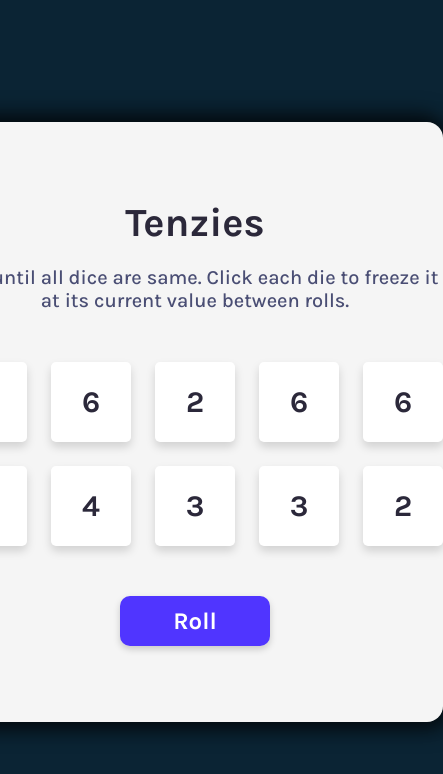
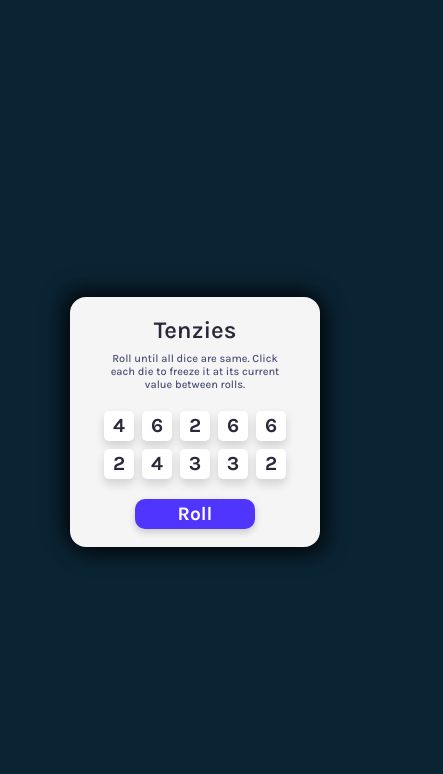
Before and after one commit to JuJu2181/React-Projects, a React (Create React App) app in the folder tenzies-game/: page / in a window 390 px wide. Shown: the top 774 px of the page, 443 px wide, since content can reach past the window. Built offline with nearby package versions, Linux system fonts and the light colour scheme.

Commit message:
feat!: Responsiveness added to app

```diff
--- a/tenzies-game/src/assets/css/index.css
+++ b/tenzies-game/src/assets/css/index.css
@@ -57,6 +57,7 @@ main{
     margin-bottom: 50px;
     text-align: center;
     font-weight: 500;
+    padding: 0 10px;
 }
 
 .dice-wrapper{
@@ -120,3 +121,105 @@ main{
 .roll-btn:active{
     box-shadow: inset 10px 10px 15px -3px rgba(0, 0, 0, 0.7);
 }
+
+@media screen and (max-width: 650px) {
+    main{
+        width: 500px;
+        height: 500px;
+    }
+
+    .game-title{
+        font-size: 36px;
+        font-weight: 700;
+        margin-bottom: 15px;
+    }
+
+    .game-desc{
+        font-size: 16px;
+        margin-bottom: 40px;
+    }
+
+    .dice-wrapper{
+        gap: 1rem;
+    }
+
+    .dice{
+        width: 60px;
+        height: 60px;
+        font-size: 25px;
+    }
+}
+
+@media screen and (max-width: 500px) {
+    main{
+        width: 380px;
+        height: 380px;
+    }
+
+    .game-title{
+        font-size: 30px;
+        font-weight: 600;
+        margin-bottom: 10px;
+    }
+
+    .game-desc{
+        font-size: 14px;
+        margin-bottom: 30px;
+        padding: 0 30px;
+    }
+
+    .dice-wrapper{
+        gap: 1rem;
+    }
+
+    .dice{
+        width: 50px;
+        height: 50px;
+        font-size: 25px;
+    }
+
+    .roll-btn{
+        margin-top: 40px;
+        width: 140px;
+        height: 45px;
+        font-size: 1.4rem;
+        font-weight: 700;
+    }
+}
+
+@media screen and (max-width: 400px) {
+    main{
+        width: 250px;
+        height: 250px;
+    }
+
+    .game-title{
+        font-size: 24px;
+        font-weight: 600;
+        margin-bottom: 8px;
+    }
+
+    .game-desc{
+        font-size: 11px;
+        margin-bottom: 20px;
+        padding: 0 30px;
+    }
+
+    .dice-wrapper{
+        gap: 0.5rem;
+    }
+
+    .dice{
+        width: 30px;
+        height: 30px;
+        font-size: 20px;
+    }
+
+    .roll-btn{
+        margin-top: 20px;
+        width: 120px;
+        height: 30px;
+        font-size: 1.2rem;
+        font-weight: 700;
+    }
+}
```
Also changed, not shown: 1 other file (tests, documents, lock files or other folders).
